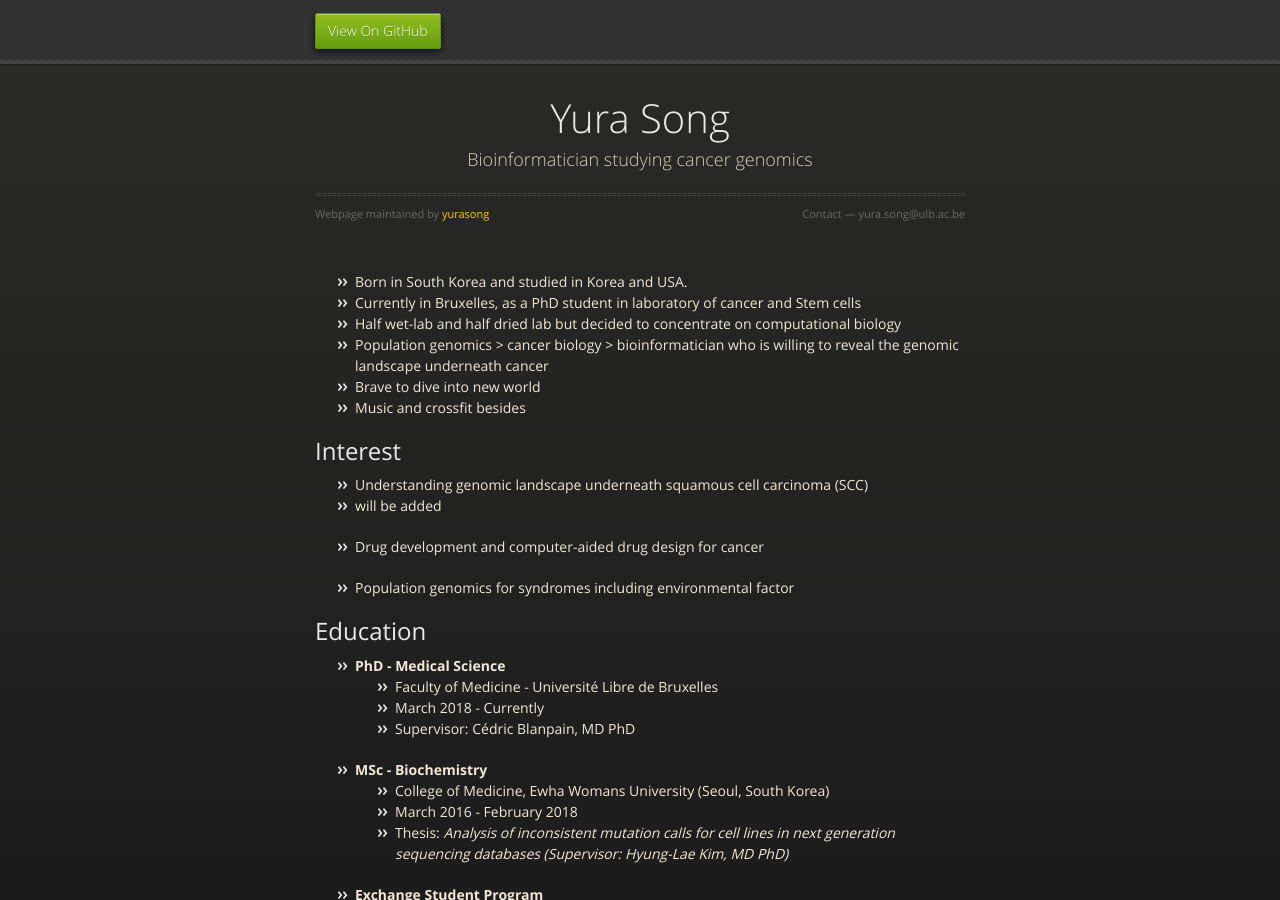
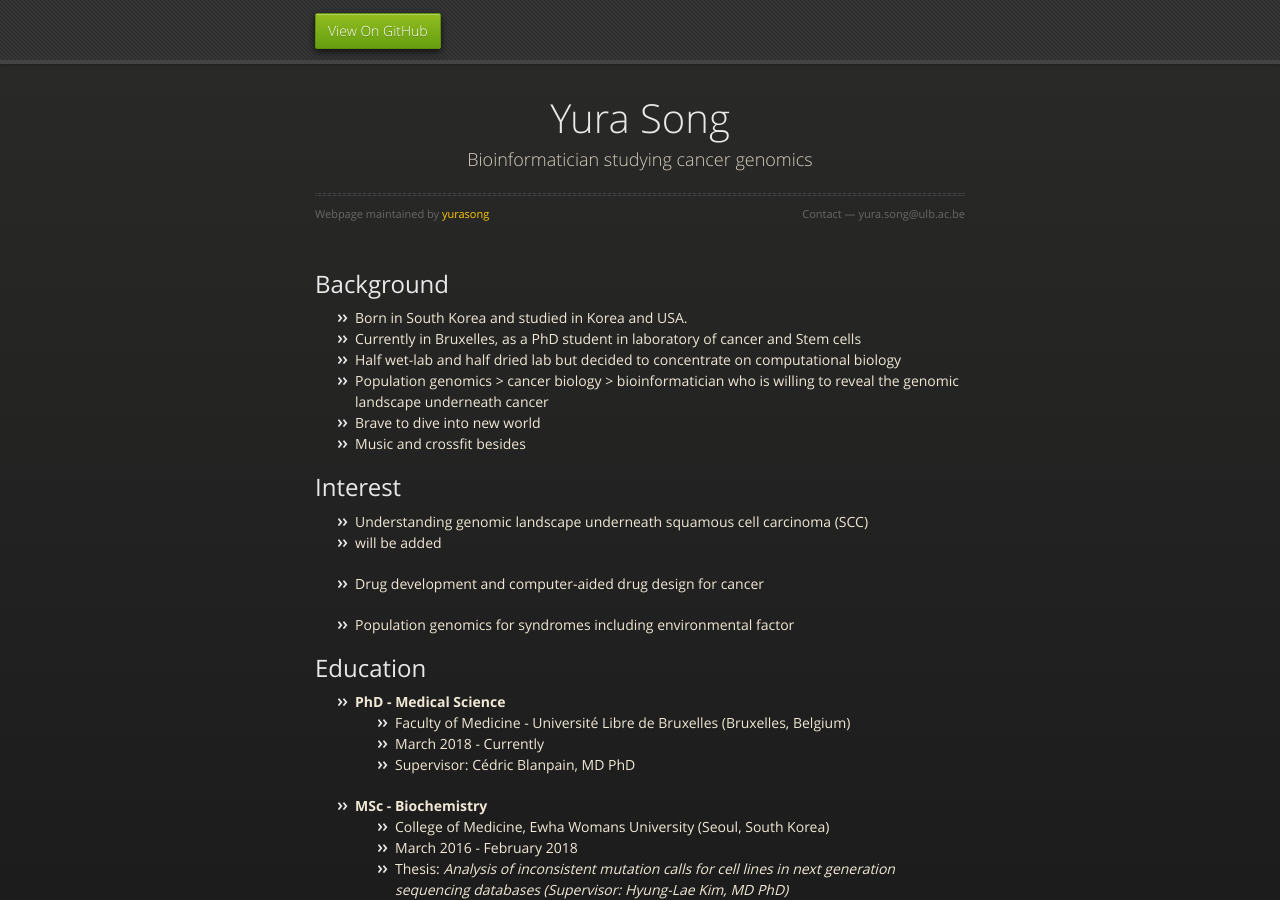
Before and after one commit to yurasong/yurasong.github.io, a Jekyll site: the page built from index.md, in a window 1280 px wide and 900 px high. Built offline with Jekyll 4.4.1, drawn with Linux system fonts in a browser that asks for light colours; our own code applies the rules of GitHub Pages for plain Markdown files.

Commit message:
add some points

```diff
--- a/index.md
+++ b/index.md
@@ -1,6 +1,8 @@
 ---
 layout: default
 ---
+
+## Background
 
 - Born in South Korea and studied in Korea and USA.
 - Currently in Bruxelles, as a PhD student in laboratory of cancer and Stem cells
@@ -22,7 +24,7 @@ layout: default
 ## Education
 
 - **PhD - Medical Science**
-  - Faculty of Medicine - Université Libre de Bruxelles
+  - Faculty of Medicine - Université Libre de Bruxelles (Bruxelles, Belgium)
   - March 2018 - Currently
   - Supervisor: Cédric Blanpain, MD PhD
 
```
